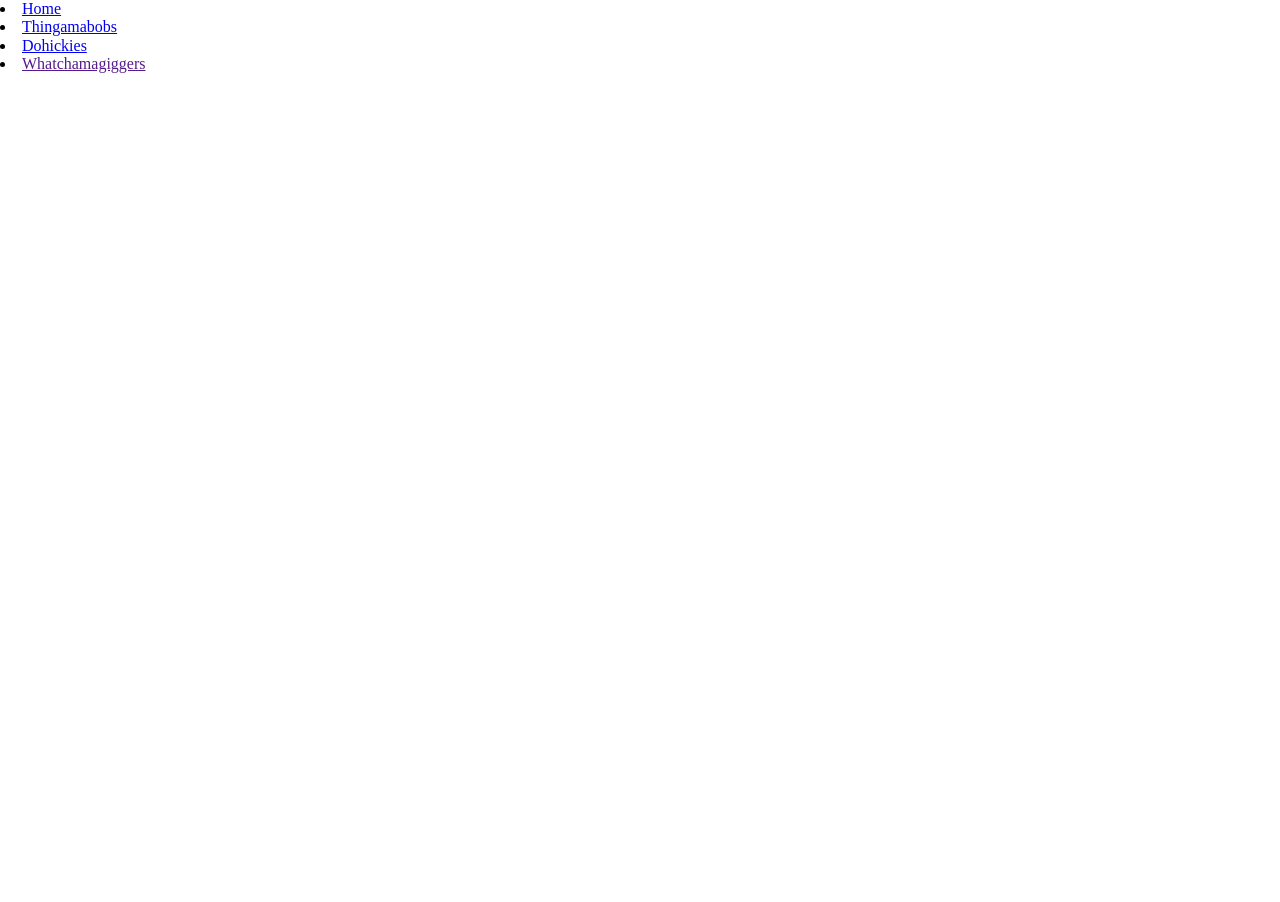
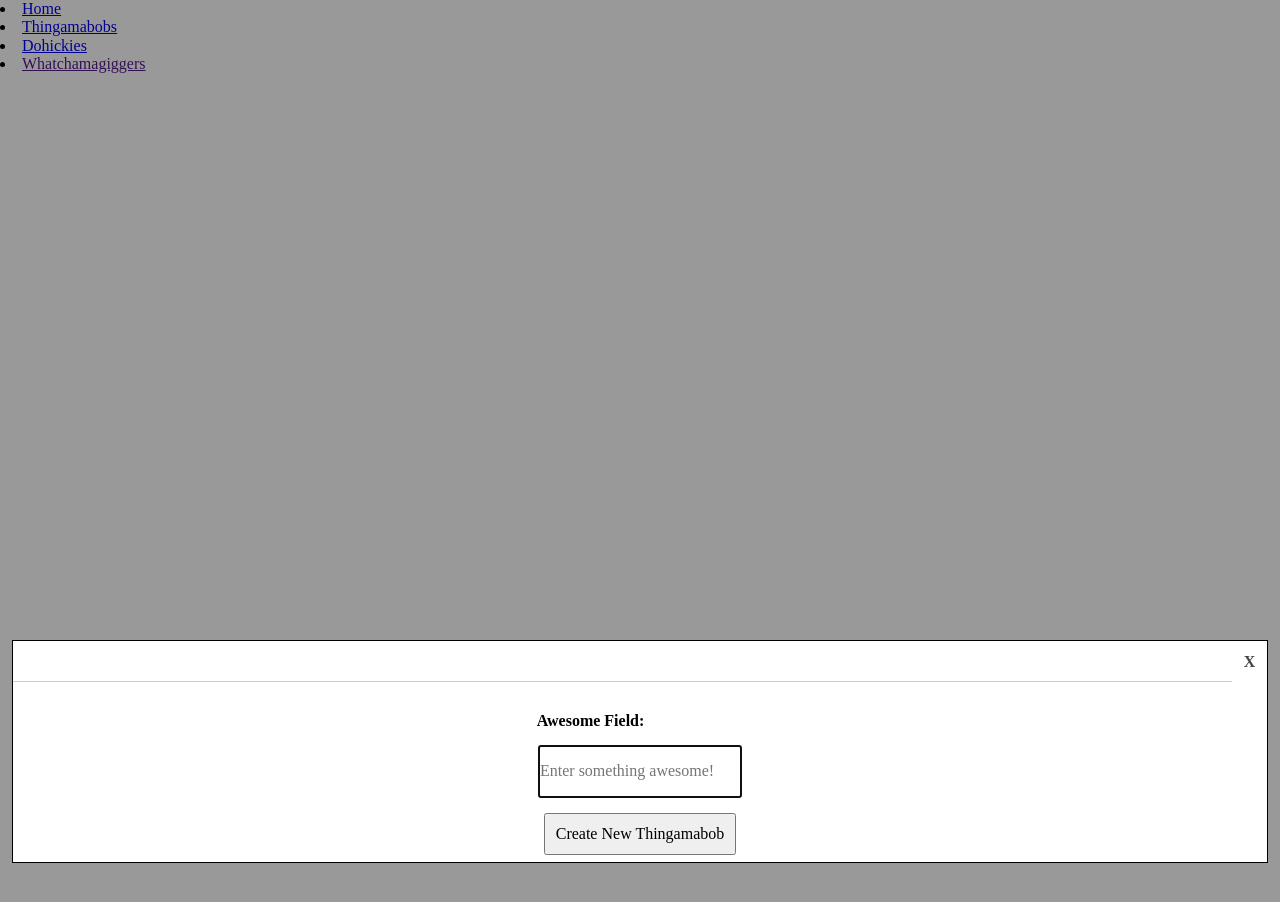
Before and after one commit to testinnplayin/wtd-pwa-test, a website with bundled scripts: page public/views/list.html in a window 1280 px wide. Before the commit the page ends 800 px from the top, so only its background shows below. Built offline with nearby package versions, Linux system fonts and the light colour scheme.

Commit message:
moved index.js for client up to client root and fixed a line of code making offline component not work in sw

```diff
--- a/public/scripts/index.js
+++ b/public/index.js
@@ -1,14 +1,14 @@
 import {
     gReqOpts,
     resources
-} from '../api-res.js';
+} from './api-res.js';
 import {
     dohickyTableFields,
     dohickyTableTitles,
     thingamabobTableTitles,
     thingamabobTableFields
-} from './dashboard/table-data.js';
-import renderers from './helpers/renderers.js';
+} from './scripts/dashboard/table-data.js';
+import renderers from './scripts/helpers/renderers.js';
 
 'use strict';
 
--- a/public/scripts/lists/lists.js
+++ b/public/scripts/lists/lists.js
@@ -90,7 +90,7 @@ function setUpModalBtn(btn, mId) {
 
 function setUpModals() {
     document.getElementById('t-modal').classList.add('hidden');
-    document.getElementById('f-modal').classList.add('hidden');
+    // document.getElementById('f-modal').classList.add('hidden');
 }
 
 function createClickListener(eleId) {
--- a/public/styles/lists.css
+++ b/public/styles/lists.css
@@ -5,6 +5,40 @@
 
 .m-body {
     min-height: 150px;
+}
+
+#t-form {
+    height: 100%;
+    /* padding: 20px 0; */
+    text-align: center;
+    width: 100%;
+}
+
+.form-group {
+    margin: 15px auto;
+    width: 100%;
+}
+
+.form-group label {
+    display: block;
+    font-weight: bold;
+    margin-bottom: 15px;
+    margin-left: -99px;
+}
+
+.form-group input {
+    padding: 15px 0;
+}
+
+.form-btn:hover {
+    background-color: #444;
+    color: #fff;
+    cursor: pointer;
+    font-weight: bold;
+}
+
+.form-btn {
+    padding: 10px;
 }
 
 .t-list {
--- a/public/views/list.html
+++ b/public/views/list.html
@@ -49,10 +49,18 @@
     <!-- Form modal -->
     <div class="t-modal-container modal-container" id="f-modal">
         <div class="modal">
-            <button class="btn f-close-btn">X</button>
-        </div>
-        <div class="f-m-body m-body">
-
+            <div class="t-m-header m-header">
+                <button class="btn f-close-btn">X</button>
+            </div>
+            <div class="f-m-body m-body">
+                <form id="t-form">
+                    <div class="form-group">
+                        <label for="awesome-field">Awesome Field:</label>
+                        <input autofocus id="awesome-field" name="awesome-field" placeholder="Enter something awesome!" type="text" />
+                    </div>
+                    <button class="form-btn" type="submit">Create New Thingamabob</button>
+                </form>
+            </div>
         </div>
     </div>
     <!-- Scripts -->
```
Also changed, not shown: public/index.html (+1 -1 lines), public/sw.js (+8 -5 lines).
